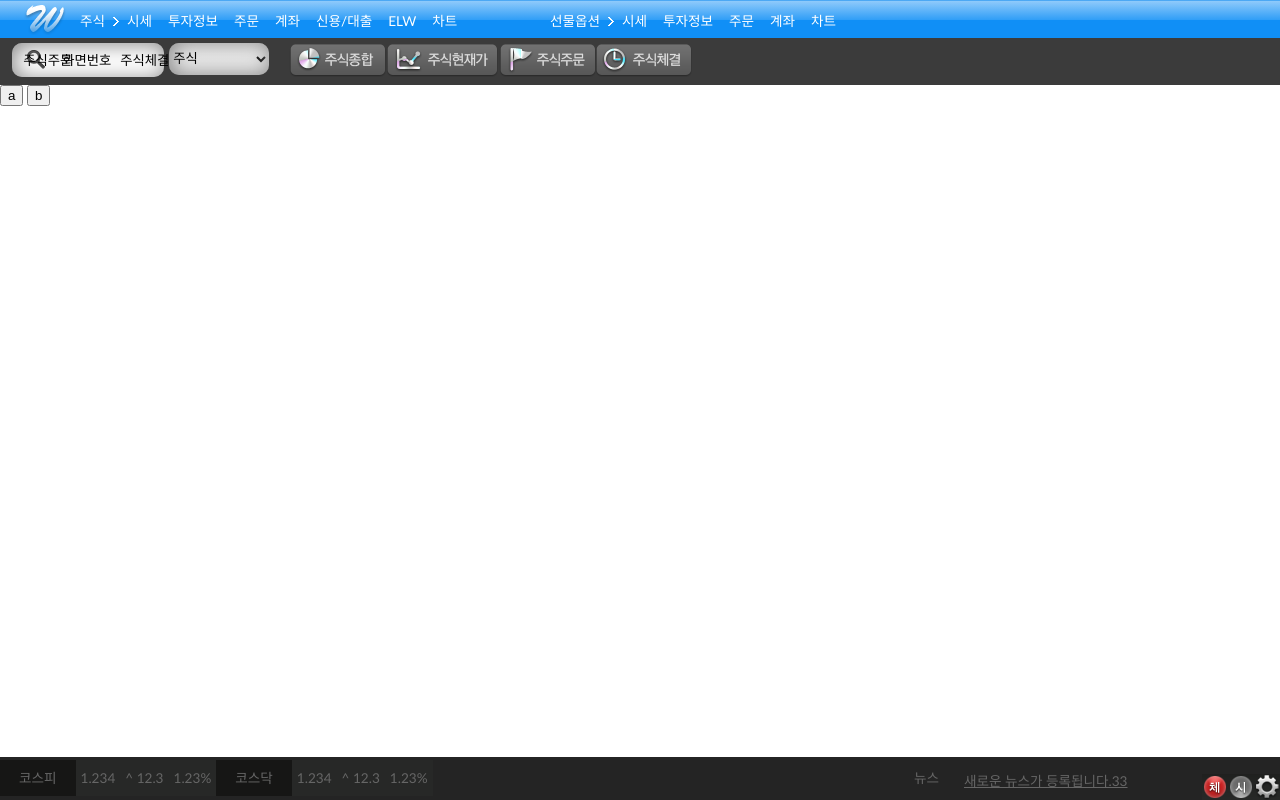
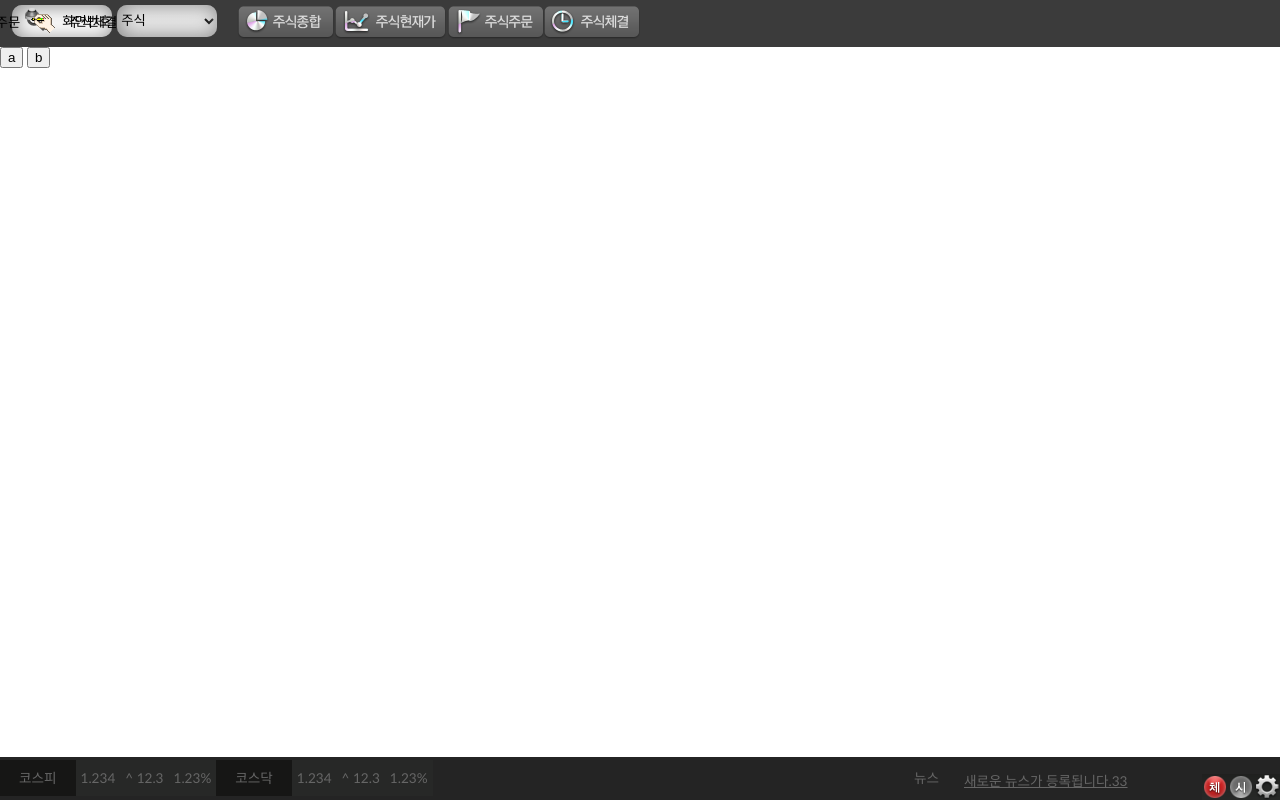
Before and after one commit to donnaken15/NoteSketch, a plain HTML site: page index.html in a window 1280 px wide. Drawn offline with Linux system fonts and the light colour scheme.

Commit message:
Update index.html

```diff
--- a/index.html
+++ b/index.html
@@ -1,10 +1,8 @@
-<!--  Version : 2012.06.10.16 -->
-<!DOCTYPE HTML>
 <html>
 <head>
 <meta charset="utf-8">
 <meta name="viewport" content="width=device-width, initial-scale=1.0, maximum-scale=1.0, user-scalable=no"/>
-<title></title>
+<title>NoteSketch BETA</title>
 <link rel="stylesheet" type="text/css" href="css/mdi.css">
 <style type="text/css">
 </style>
@@ -12,27 +10,7 @@
 
 <body>
 <div id="components"></div>
-<h1><img src="img/logo_w.png" alt="LOGO"></h1>
-<nav>
-	<dl>
-		<dt>주식</dt>
-		<dd data-top="0" data-sub="0">시세</dd>
-		<dd data-top="0" data-sub="1">투자정보</dd>
-		<dd data-top="0" data-sub="2">주문</dd>
-		<dd data-top="0" data-sub="3">계좌</dd>
-		<dd data-top="0" data-sub="4">신용/대출</dd>
-		<dd data-top="0" data-sub="5">ELW</dd>
-		<dd data-top="0" data-sub="6">차트</dd>
-	</dl>
-	<dl>
-		<dt>선물옵션</dt>
-		<dd data-top="1" data-sub="0">시세</dd>
-		<dd data-top="1" data-sub="1">투자정보</dd>
-		<dd data-top="1" data-sub="2">주문</dd>
-		<dd data-top="1" data-sub="3">계좌</dd>
-		<dd data-top="1" data-sub="4">차트</dd>
-	</dl>
-</nav>
+<h1><img src="img/icon.png" alt="LOGO"></h1>
 <div class="statusBar">
 	<fieldset>
 		<legend>검색</legend>
```
